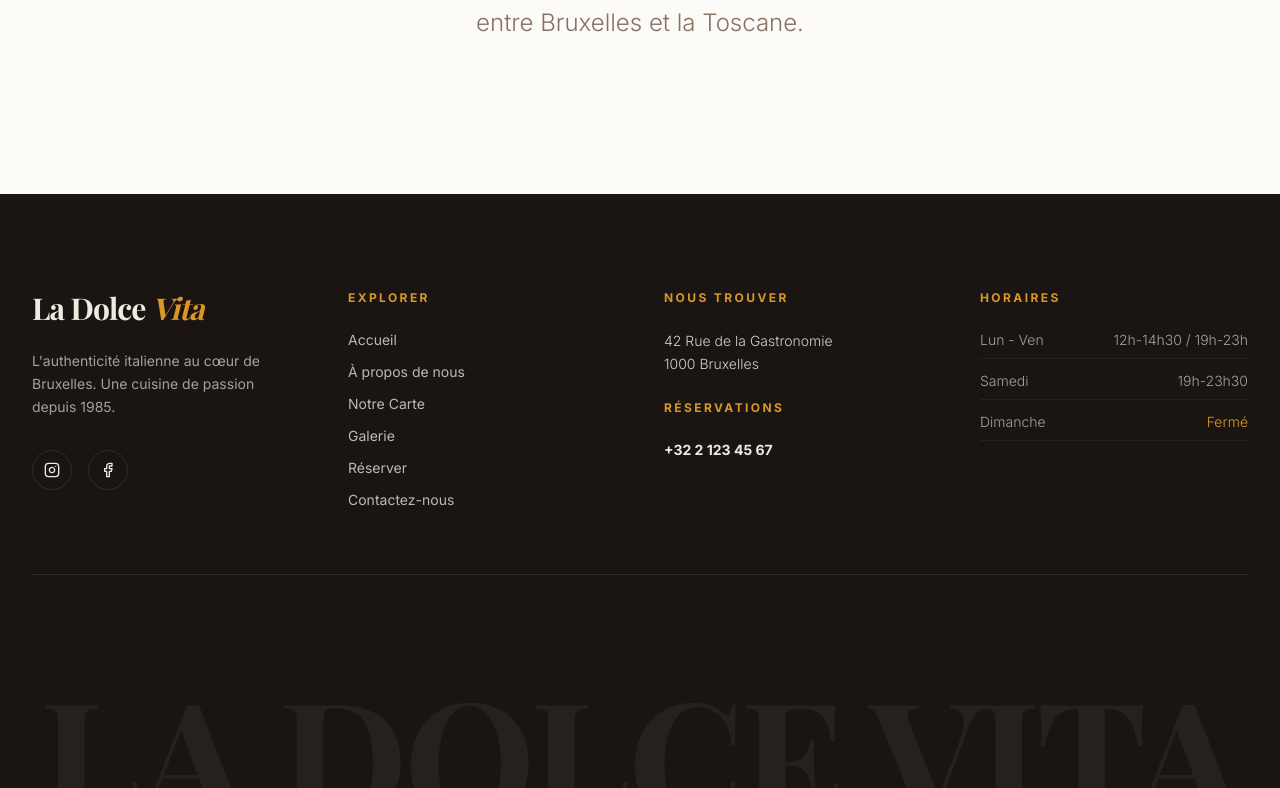
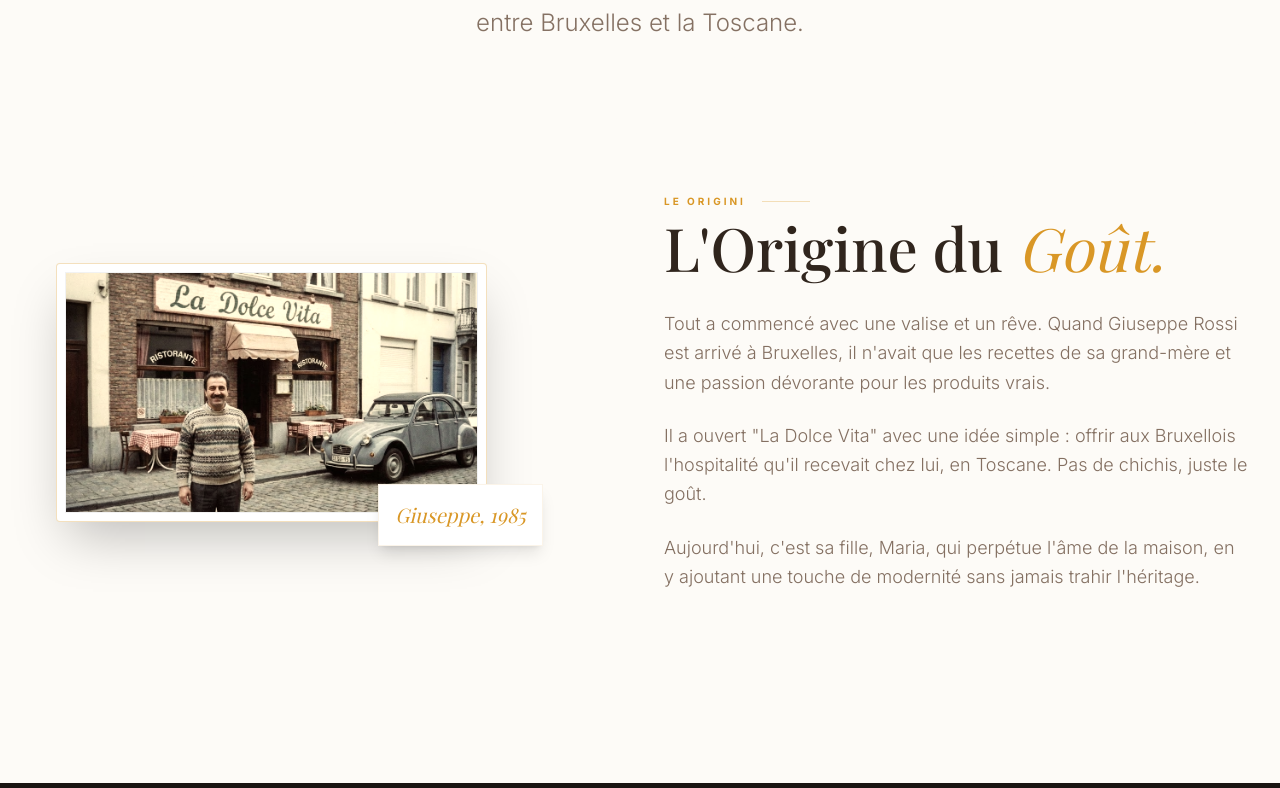
Before and after one commit to Eultype/la-dolce-vita, a Next.js app: page /about in a window 1280 px wide. Shown: the part 606-1394 px from the top of the page. Built offline with nearby package versions, Linux system fonts and the light colour scheme; a web font is replaced by a local one.

Commit message:
feat(about): ajout de la section 'Origines' dans la page about

```diff
--- a/src/app/about/page.tsx
+++ b/src/app/about/page.tsx
@@ -67,6 +67,67 @@ export default function AboutPage() {
                         </p>
                     </motion.div>
                 </section>
+
+                {/* Origines */}
+                <section className="container mx-auto px-4 mb-32 md:mb-48">
+                    <div className="grid grid-cols-1 lg:grid-cols-12 gap-12 items-center">
+                        {/* Image à Gauche */}
+                        <motion.div
+                            initial={{ opacity: 0, x: -50 }}
+                            whileInView={{ opacity: 1, x: 0 }}
+                            viewport={{ once: true }}
+                            transition={{ duration: 1 }}
+                            className="lg:col-span-5 relative px-6"
+                        >
+                            {/* Photo archive */}
+                            <div className="relative aspect-[5/3] w-full overflow-hidden rounded-sm shadow-2xl border border-italian-gold/30 p-2 bg-white">
+                                <div className="relative w-full h-full overflow-hidden border border-black/5">
+                                    <Image
+                                        src="/images/giuseppe.jpg"
+                                        alt="Giuseppe, le fondateur"
+                                        fill
+                                        className="object-cover sepia-[0.3]"
+                                    />
+                                </div>
+                            </div>
+
+                            {/* Signature manuscrite */}
+                            <div className="absolute -bottom-6 -right-6 md:-right-8 bg-white p-4 shadow-lg border border-italian-gold/10">
+                                <span className="font-serif italic text-italian-gold text-xl block">Giuseppe, 1985</span>
+                            </div>
+                        </motion.div>
+
+                        <div className="lg:col-span-1"></div>
+
+                        {/* Texte */}
+                        <motion.div
+                            initial={{ opacity: 0, y: 30 }}
+                            whileInView={{ opacity: 1, y: 0 }}
+                            viewport={{ once: true }}
+                            transition={{ duration: 0.8, delay: 0.2 }}
+                            className="lg:col-span-6 space-y-8 order-2 lg:order-1"
+                        >
+                            <span className="text-italian-gold text-[10px] font-bold tracking-[0.3em] uppercase mb-2 flex items-center gap-4">
+                                Le Origini
+                                <span className="h-px w-12 bg-italian-gold/30"></span>
+                            </span>
+                            <h2 className="font-serif text-4xl md:text-5xl lg:text-6xl text-foreground font-medium">
+                                L'Origine du <span className="italic text-italian-gold font-light">Goût.</span>
+                            </h2>
+                            <div className="space-y-6 text-muted-foreground text-lg font-light leading-relaxed">
+                                <p>
+                                    Tout a commencé avec une valise et un rêve. Quand Giuseppe Rossi est arrivé à Bruxelles, il n'avait que les recettes de sa grand-mère et une passion dévorante pour les produits vrais.
+                                </p>
+                                <p>
+                                    Il a ouvert "La Dolce Vita" avec une idée simple : offrir aux Bruxellois l'hospitalité qu'il recevait chez lui, en Toscane. Pas de chichis, juste le goût.
+                                </p>
+                                <p>
+                                    Aujourd'hui, c'est sa fille, Maria, qui perpétue l'âme de la maison, en y ajoutant une touche de modernité sans jamais trahir l'héritage.
+                                </p>
+                            </div>
+                        </motion.div>
+                    </div>
+                </section>
             </div>
         </div>
     );
```
